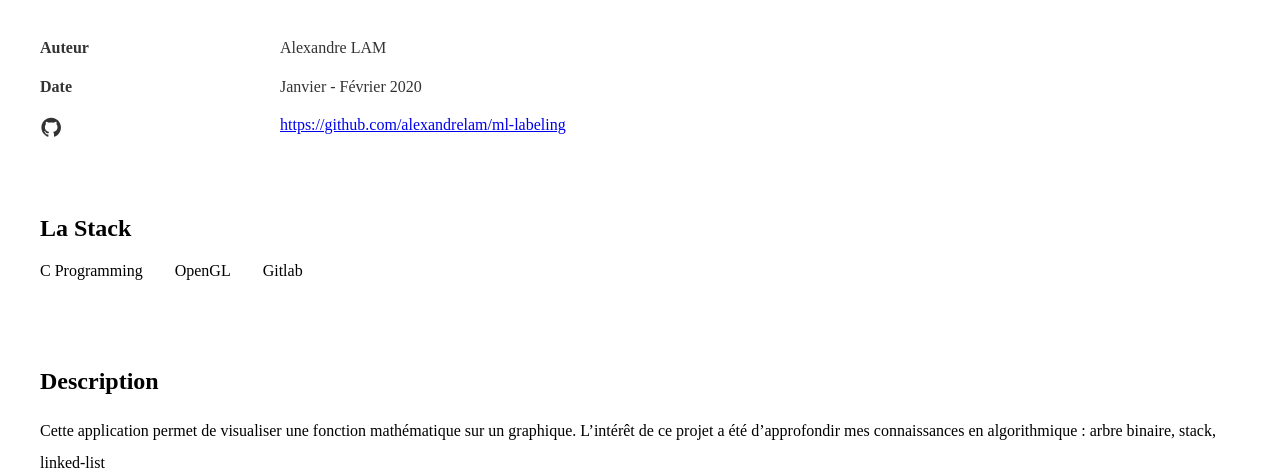
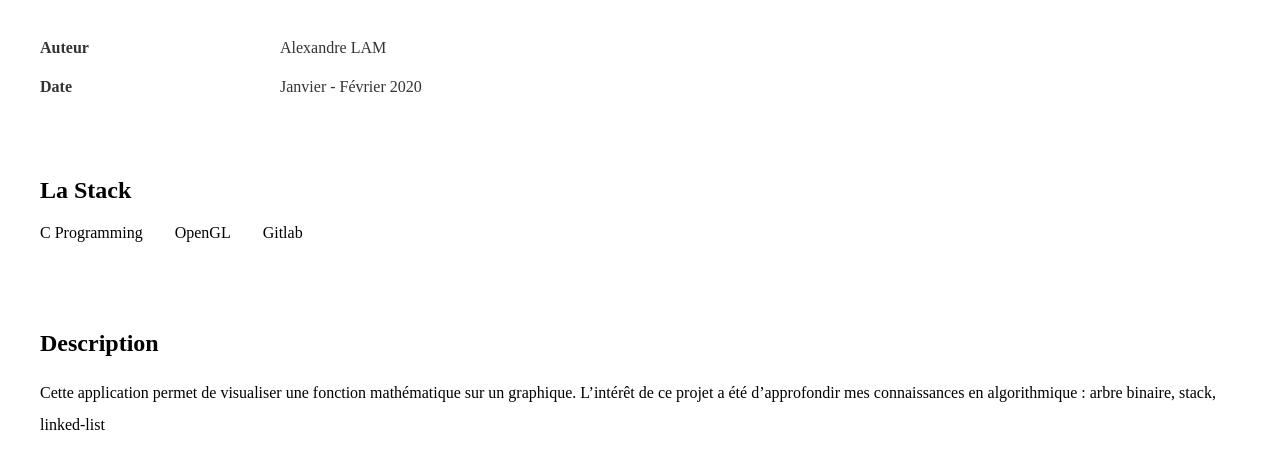
Before and after one commit to alexandrelam/portfolio-v2, a Gatsby site: page /projets/grapheur in a window 1280 px wide. Shown: the part 332-802 px from the top of the page. Built offline with nearby package versions, Linux system fonts and the light colour scheme; Gatsby itself is replaced by a stand-in of ours.

Commit message:
Fix grapheur.js git link

```diff
--- a/src/pages/projets/grapheur.js
+++ b/src/pages/projets/grapheur.js
@@ -8,7 +8,6 @@ export default function Grapheur() {
         title="Grapheur de fonctions mathématiques"
         author="Alexandre LAM"
         date="Janvier - Février 2020"
-        github="https://github.com/alexandrelam/ml-labeling"
         tech_stack={["C Programming", "OpenGL", "Gitlab"]}
         description="Cette application permet de visualiser une fonction mathématique sur un graphique. L’intérêt de ce projet a été d’approfondir mes connaissances en algorithmique : arbre binaire, stack, linked-list"
         role={[
```
